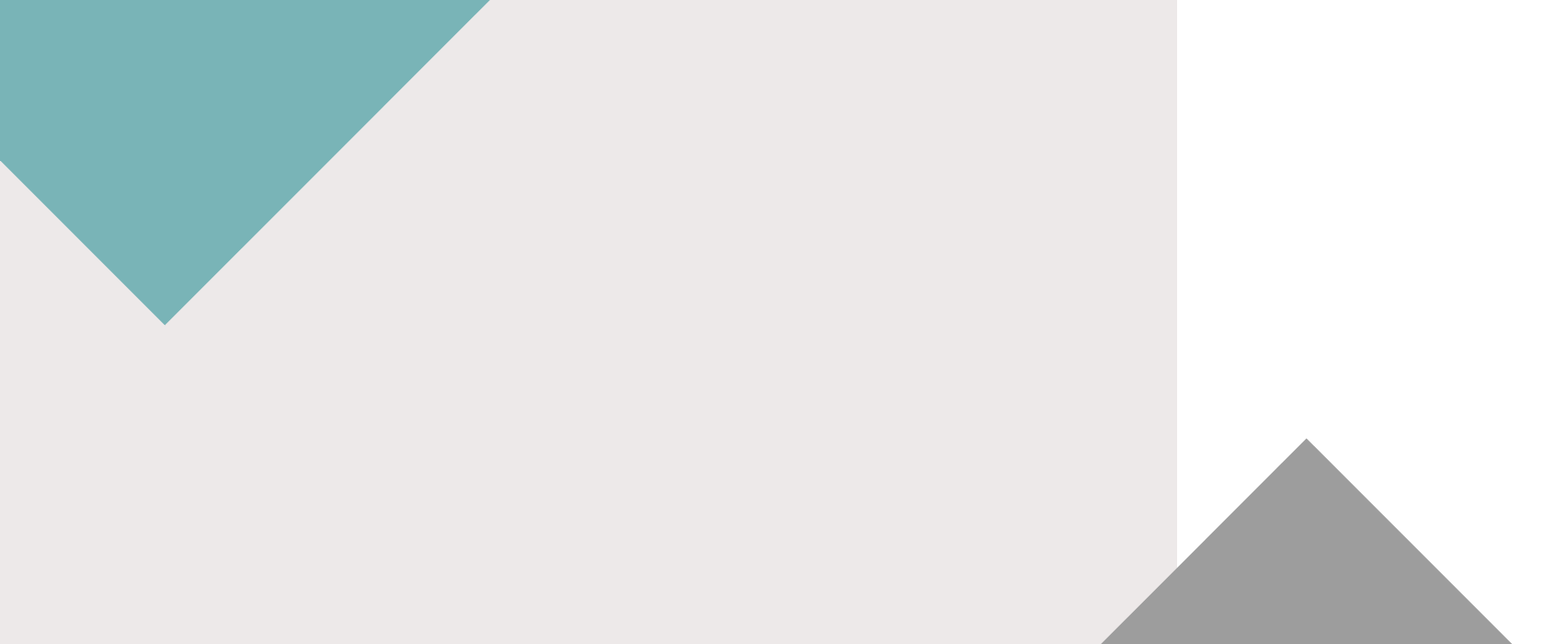
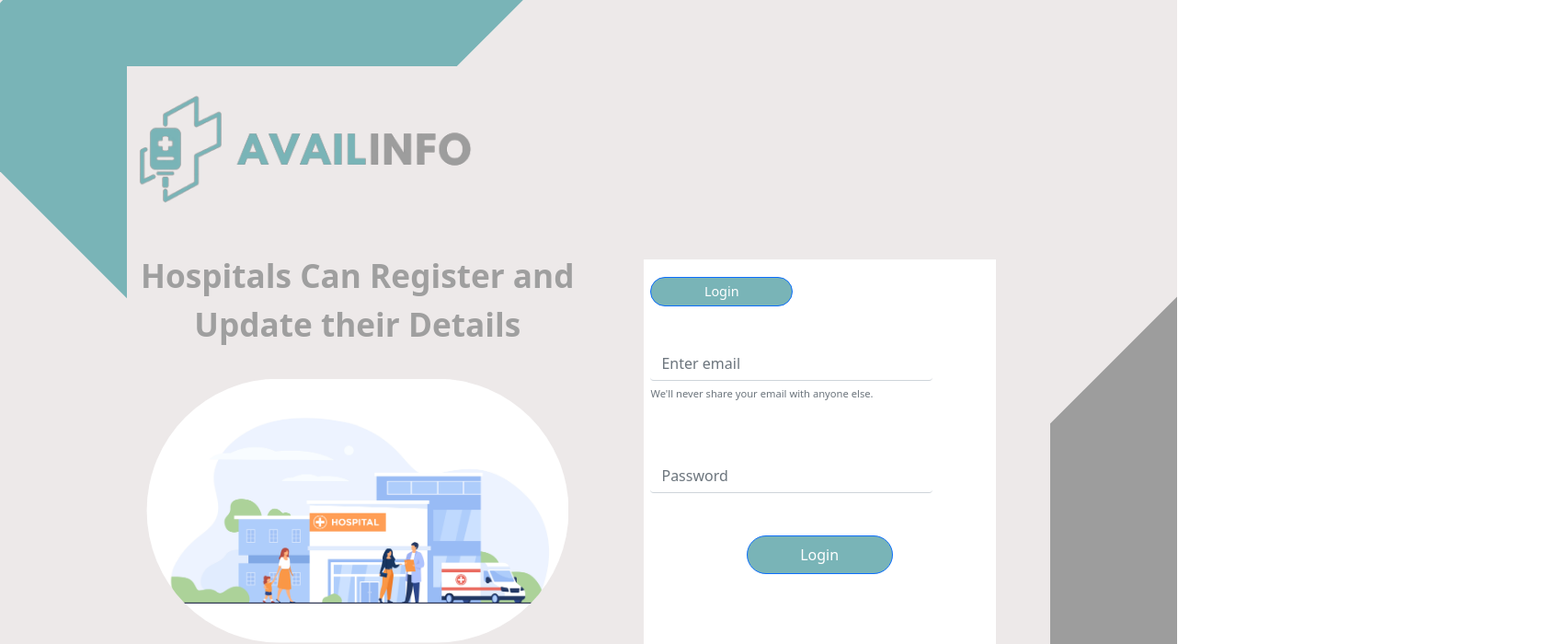
Before and after one commit to madhav592001/S.A.M, a React (Create React App) app in the folder client/: page /log in a window 1280 px wide. Shown: the top 700 px of the page at 92% size, 1704 px wide, since content can reach past the window. Built offline with nearby package versions, Linux system fonts and the light colour scheme.

Commit message:
integration and toggle switch left

```diff
--- a/client/src/components/LoginSignScreen.js
+++ b/client/src/components/LoginSignScreen.js
@@ -1,44 +1,159 @@
 import React from 'react'
-import { Col, Container, Navbar, Row,Form,Button } from 'react-bootstrap'
+import { Col, Container, Navbar, Row, Form, Button } from 'react-bootstrap'
 import logo from './images/logo.png'
 import pic from './images/loginsignup.jpg'
+import {Link} from 'react-router-dom'
 
 function LoginSignScreen() {
   return (
-    <div style = {{backgroundColor:"#EDE9E9",width:"100%", height:"100%"}}>
-    <div style = {{backgroundColor:"#79B4B7",width:"400px", height:"600px",transform:"translate(50px,-300px) rotate(45deg)"}}></div>
-{/* <Container style = {{backgroundColor:"#EDE9E9",width:"80%", height:"100%",borderStyle:"groove"}}>
-    <Navbar style = {{backgroundColor:"#EDE9E9", marginBottom: "2%"}}>
-    <Navbar.Brand>
-            <img src={logo} style={{ width: 200, height: 60 }} alt="pic" />
-          </Navbar.Brand>
+    <Container fluid
+      className="pb-md-5 pt-md-4"
+      style={{
+        backgroundColor: '#EDE9E9',
+        width: '100%',
+        height: '100%',
+        overflow: 'hidden',
+        position: 'relative',
+      }}
+    >
+      <div
+        style={{
+          backgroundColor: '#79B4B7',
+          width: '400px',
+          height: '600px',
+          transform: 'translate(50px,-300px) rotate(45deg)',
+          position: 'absolute',
+        }}
+      ></div>
+      <Container
+        className="lg-mb-4 mb-md-5 mt-md-5 pt-md-2 pb-md-4  mt-5 mb-5 lg-pb-4 "
+        style={{
+          backgroundColor: '#EDE9E9',
+          width: '80%',
+          height: '100%',
+          position: 'relative',
+          zIndex: '5',
+        }}
+      >
+        <Navbar
+          style={{
+            backgroundColor: '#EDE9E9',
+            marginBottom: '2%',
+            position: 'relative',
+            zIndex: '5',
+          }}
+        >
+          <Link to='/'><Navbar.Brand>
+            <img
+              className="mb-md-4 mt-md-3 "
+              src={logo}
+              style={{ width: "90%", height: "auto" }}
+              alt="pic"
+            />
+          </Navbar.Brand></Link>
         </Navbar>
-    <Row style = {{paddingBottom:"6%"}}>
-        <Col>
-        <div style = {{textAlign:"center",fontSize:"240%",fontWeight:"bold",color:"#9F9F9F", marginBottom: "5%"}}>Hospitals Can Register and Update their Details</div>
-        <div  style={{display:"flex",justifyContent:"center"}}><img
+        <Row style={{ paddingBottom: '6%', position: 'relative', zIndex: '5' }}>
+          <Col xs = {12} md = {12} lg = {6}>
+            <div
+              style={{
+                textAlign: 'center',
+                fontSize: '220%',
+                fontWeight: 'bold',
+                color: '#9F9F9F',
+                marginBottom: '5%',
+              }}
+            >
+              Hospitals Can Register and Update their Details
+            </div>
+            <div style={{ display: 'flex', justifyContent: 'center' }}>
+              <img
                 src={pic}
-                style={{width: 250, height: 250, borderRadius: 200,padding:"2%" }}
+                style={{
+                  width: "100%",
+                  height: "auto",
+                  borderRadius: 200,
+                  padding: '2%',
+                }}
                 alt="pic"
               />
             </div>
           </Col>
           <Col>
-        <div style = {{backgroundColor:"#FFFFFF",width:"80%", height:"100%"}}>
-        <Form >
+            <div
+              style={{
+                backgroundColor: '#FFFFFF',
+                width: '80%',
+                height: '100%',
+                marginLeft:"auto",
+                marginRight:"auto",
+                marginTop:"2%",
+                paddingBottom:"4%"
+              }}
+            >
+              <Button
+                    style={{
+                      marginLeft: '2%',
+                      marginTop: '5%',
+                      backgroundColor: '#79B4B7',
+                      padding: '1% 15%',
+                      borderRadius: '22px',
+                      fontSize:"90%"
+                    }}
+                    type="submit"
+                  >
+                    Login
+                  </Button>
+              <Form>
                 <Form.Group className="mb-3" controlId="formBasicEmail">
-    <Form.Label style = {{marginTop:"8%",marginLeft:"2%"}}></Form.Label>
-    <Form.Control  style = {{marginLeft:"2%",width:"80%",borderTop:"1px",borderRight:"1px",borderLeft:"1px"}} type="email" placeholder="Enter email" />
-    <Form.Text style = {{marginLeft:"2%"}} className="text-muted">
+                  <Form.Label
+                    style={{ marginTop: '8%', marginLeft: '2%' }}
+                  ></Form.Label>
+                  <Form.Control
+                    style={{
+                      marginLeft: '2%',
+                      width: '80%',
+                      borderTop: '1px',
+                      borderRight: '1px',
+                      borderLeft: '1px',
+                    }}
+                    type="email"
+                    placeholder="Enter email"
+                  />
+                  <Form.Text
+                    style={{ marginLeft: '2%',fontSize:"70%" }}
+                    className="text-muted"
+                  >
                     We'll never share your email with anyone else.
                   </Form.Text>
                 </Form.Group>
 
                 <Form.Group className="mb-3" controlId="formBasicPassword">
-    <Form.Label style = {{marginTop:"8%",marginLeft:"2%"}}></Form.Label>
-    <Form.Control style = {{marginLeft:"2%",width:"80%",borderTop:"1px",borderRight:"1px",borderLeft:"1px"}} type="password" placeholder="Password" />
+                  <Form.Label
+                    style={{ marginTop: '8%', marginLeft: '2%' }}
+                  ></Form.Label>
+                  <Form.Control
+                    style={{
+                      marginLeft: '2%',
+                      width: '80%',
+                      borderTop: '1px',
+                      borderRight: '1px',
+                      borderLeft: '1px',
+                    }}
+                    type="password"
+                    placeholder="Password"
+                  />
                 </Form.Group>
-  <div style = {{display:"flex",justifyContent:"center"}}><Button style= {{marginTop:"8%",backgroundColor:"#79B4B7",padding:"2% 15%",borderRadius:"22px"}} type="submit">
+                <div style={{ display: 'flex', justifyContent: 'center' }}>
+                  <Button
+                    style={{
+                      marginTop: '8%',
+                      backgroundColor: '#79B4B7',
+                      padding: '2% 15%',
+                      borderRadius: '22px',
+                      fontSize:"100%"
+                    }}
+                    type="submit"
+                  >
                     Login
                   </Button>
                 </div>
@@ -46,9 +161,19 @@ function LoginSignScreen() {
             </div>
           </Col>
         </Row>
-</Container> */}
-<div style = {{backgroundColor:"#9D9D9D",width:"600px", height:"400px",transform:"translate(1050px,30px) rotate(-45deg)"}}></div>
-    </div>
+      </Container>
+      <div
+        style={{
+          backgroundColor: '#9D9D9D',
+          width: '700px',
+          height: '500px',
+          transform: 'translate(1050px,30px) rotate(-45deg)',
+          position: 'absolute',
+          top: '28rem',
+          right: '47rem',
+        }}
+      ></div>
+    </Container>
   )
 }
 
```
Lines whose indentation alone changed are shown as unchanged.
